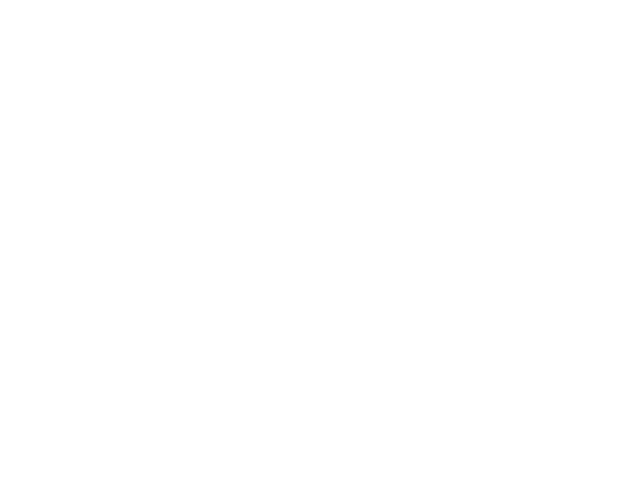
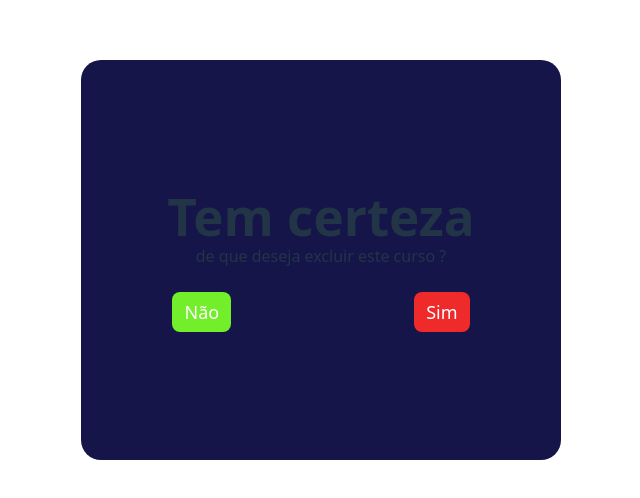
Before and after one commit to LimaEmanuel085/FrontEndVue, a Vue app: page /home/deletePage in a window 1280 px wide. Before the commit this address had no page. Shown: the part 140-638 px from the top of the page, without its empty margins (319-959 px from the left). Built offline with nearby package versions, Linux system fonts and the light colour scheme; a web font is replaced by a local one.

Commit message:
Adiciondo página de confirmação

```diff
--- /dev/null
+++ b/src/components/ConfirmDelete.vue
@@ -0,0 +1,87 @@
+<script>
+import api from "../service/api";
+export default {
+    data() {
+        return {};
+    },
+    methods: {
+        deleteCourse() {
+            alert('Curso deletado com sucesso!')
+            this.$router.push("/home");
+        },
+        clickNoButton() {
+            this.$router.push("/home");
+        }
+
+    },
+};
+</script>
+
+<template>
+    <div id="conteinerButtons">
+        <h1>Tem certeza</h1>
+        <p>de que deseja excluir este curso ?</p>
+        <br>
+        <section id="buttons">
+            <button id="noButton" >Não</button>
+
+            <button id="confirmButton" @click="deleteCourse(idCourse)">
+                Sim
+            </button>
+        </section>
+    </div>
+</template>
+
+<style scoped>
+* {
+    margin: 0;
+    padding: 0;
+}
+
+#conteinerButtons{
+    display: flex;
+    flex-direction: column;
+    width: 60vh;
+    height: 50vh;
+    background-color: rgb(21, 21, 73);
+    justify-content: center;
+    align-items: center;
+    border-radius: 20px;
+}
+
+#buttons{
+    display: flex;
+    justify-content: space-around;
+    width: 100%;
+    align-items: center;
+}
+
+#noButton {
+    color: #fff;
+    text-decoration: none;
+    background-color: #72ee2a;
+    padding: 8px 12px;
+    border-radius: 8px;
+    display: inline-block;
+    transition: transform 0.5s ease-in-out;
+    border: none;
+    font-size: large;
+}
+
+#confirmButton {
+    font-size: large;
+    color: #fff;
+    text-decoration: none;
+    background-color: #ee2a2a;
+    padding: 8px 12px;
+    border-radius: 8px;
+    display: inline-block;
+    transition: transform 0.5s ease-in-out;
+    border: none;
+}
+
+button:hover {
+    background-color: #991f1f;
+    transform: scale(1.3);
+}
+</style>
--- a/src/components/DeleteButton.vue
+++ b/src/components/DeleteButton.vue
@@ -5,9 +5,9 @@
     return {};
   },
   methods: {
-    async deleteCourse(id) {
+    async goDeletePage(id) {
       await api.delete(`/home/${id}`);
-      this.$router.push("/home");
+      this.$router.push("/home/deletePage");
     },
 
   },
@@ -21,7 +21,7 @@
 </script>
 
 <template>
-  <button @click="deleteCourse(idCourse)">
+  <button @click="goDeletePage(idCourse)">
     <img
       width="50"
       height="50"
--- a/src/router.js
+++ b/src/router.js
@@ -2,13 +2,15 @@
 import RegisterUser from './components/RegisterUser.vue';
 import CourseList from './components/CourseList.vue';
 import ToAddCourse from './components/ToAddCourse.vue';
+import ConfirmDelete from './components/ConfirmDelete.vue';
 
 
 
 const routes = [
   { path: '/', component: RegisterUser },
   { path: '/home', component: CourseList },
-  { path: '/home/addCourse', component: ToAddCourse }
+  { path: '/home/addCourse', component: ToAddCourse },
+  { path: '/home/deletePage', component: ConfirmDelete }
 ];
 
 const router = createRouter({
```
